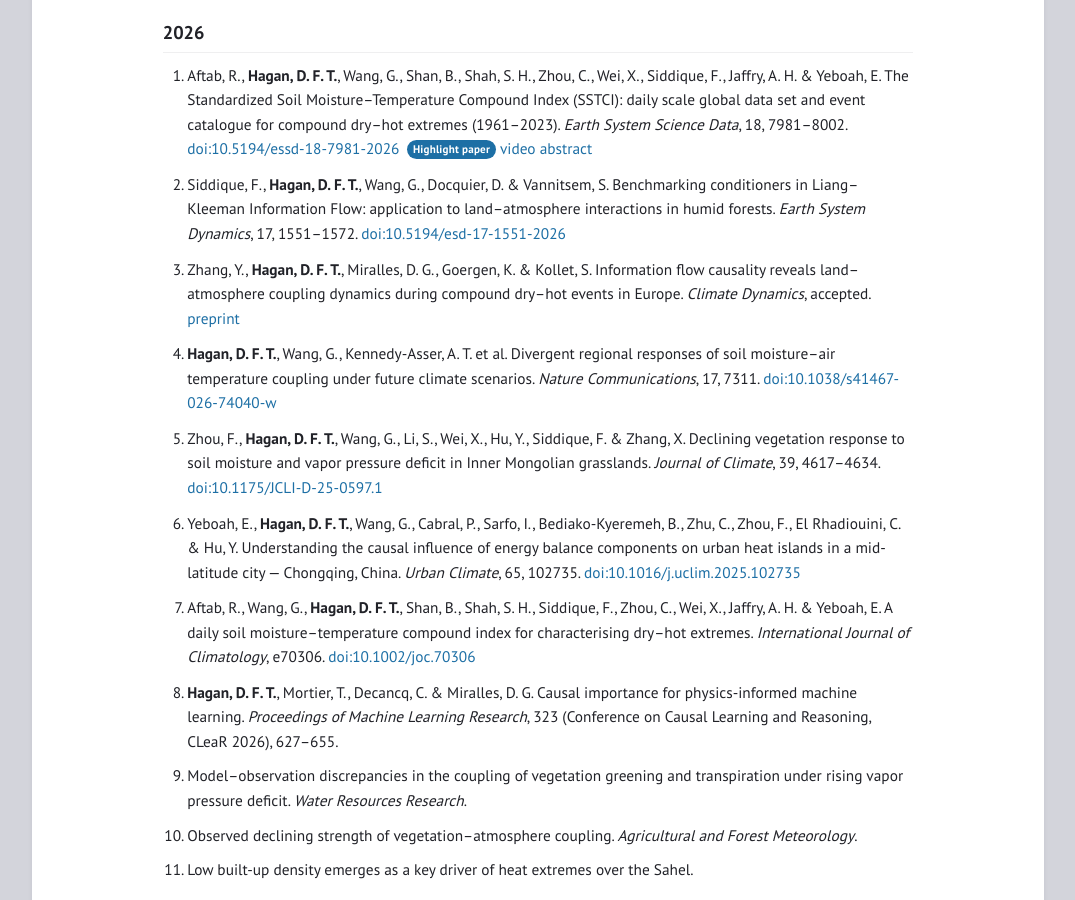
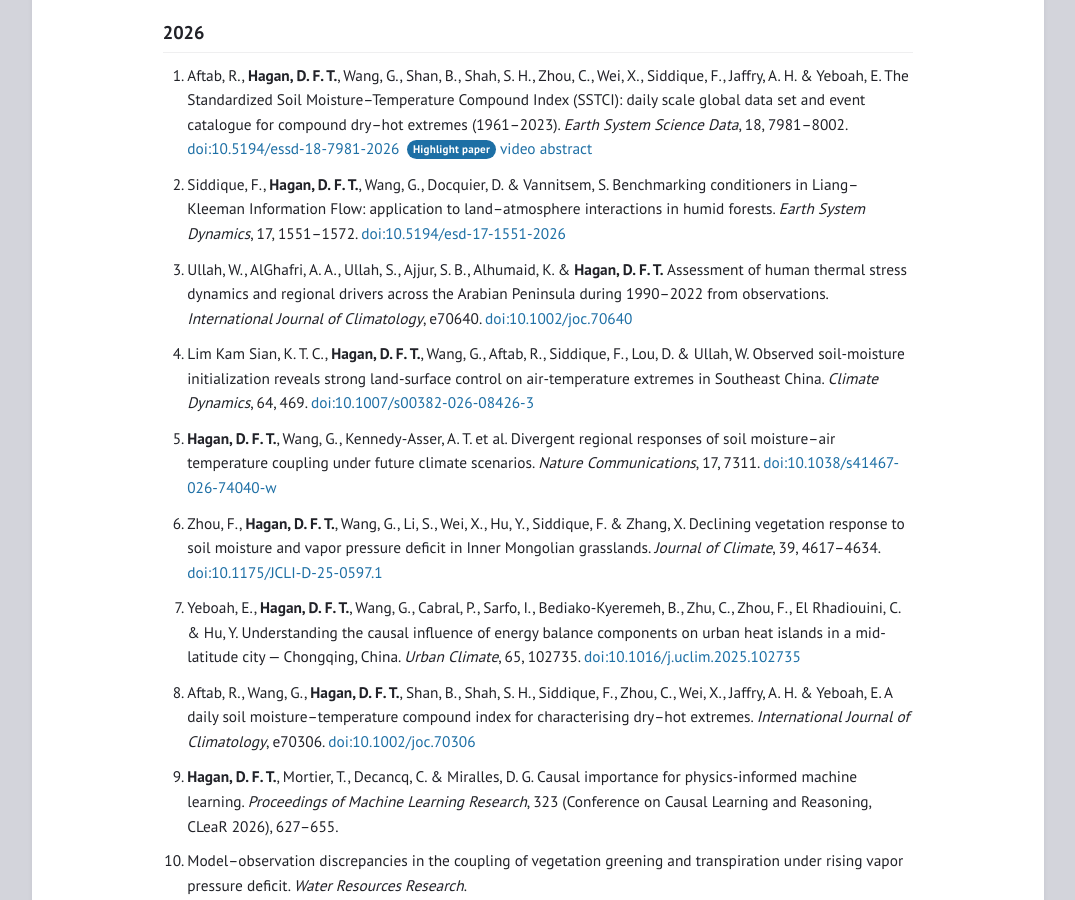
Before and after one commit to Dannyhay/Dannyhay.github.io, a Jekyll site: the page built from publications.md, in a window 1280 px wide and 900 px high, scrolled down 367 px. Shown: the whole window, without its empty margins (102-1177 px from the left). Built offline with Jekyll 4.4.1, drawn with Linux system fonts in a browser that asks for light colours; a style sheet for code colours, icons or effects is not loaded; some of the changed text lies outside the part shown.

Commit message:
Add Climate Dynamics (Lim Kam Sian et al.) and IJOC (Ullah et al.) papers; fix Zhang et al. status
- News, Publications, Research: add Clim. Dyn. 64:469 (soil-moisture
  initialization and SE China heat extremes) and IJOC e70640 (Arabian
  Peninsula human thermal stress, information flow)
- Zhang et al. (European CDHE information flow) is a preprint under review,
  not accepted: moved back to Preprints and relabelled everywhere

Co-Authored-By: Claude Opus 5.5 <noreply@anthropic.com>
Claude-Session: https://claude.ai/code/session_01CJNajmwENLBjSd1vfseR7K

```diff
--- a/news.md
+++ b/news.md
@@ -16,12 +16,16 @@ permalink: /News/
     </div>
   </li>
   <li>
-    <time datetime="2026">2026</time>
-    <p><strong>Information-flow causality in <em>Climate Dynamics</em>.</strong> Yikui Zhang's paper <em>Information flow causality reveals land–atmosphere coupling dynamics during compound dry–hot events in Europe</em> (with Diego Miralles, Klaus Goergen and Stefan Kollet) has been accepted in <em>Climate Dynamics</em>. It uses Liang–Kleeman information flow to trace how land–atmosphere coupling evolves as compound dry–hot events unfold across Europe. <a href="https://www.researchsquare.com/article/rs-9450690/v1">Preprint</a>.</p>
+    <time datetime="2026-10">Oct 2026</time>
+    <p><strong>New paper in <em>Earth System Dynamics</em>.</strong> <em>Benchmarking conditioners in Liang–Kleeman Information Flow: application to land–atmosphere interactions in humid forests</em>, led by Fareeha Siddique with David Docquier and Stéphane Vannitsem, is out (<em>Earth Syst. Dynam.</em> 17, 1551–1572; <a href="https://doi.org/10.5194/esd-17-1551-2026">doi:10.5194/esd-17-1551-2026</a>). We test what happens to causal estimates when mediating and confounding variables are added to the information-flow framework. In synthetic tests the correct causal directions survive even hidden confounding; in the humid forests of south-east China and the Amazon, the soil moisture–leaf area link stays stable, while the soil moisture–productivity and vapour-pressure-deficit links diverge most under compound dry–hot conditions.</p>
   </li>
   <li>
     <time datetime="2026-10">Oct 2026</time>
-    <p><strong>New paper in <em>Earth System Dynamics</em>.</strong> <em>Benchmarking conditioners in Liang–Kleeman Information Flow: application to land–atmosphere interactions in humid forests</em>, led by Fareeha Siddique with David Docquier and Stéphane Vannitsem, is out (<em>Earth Syst. Dynam.</em> 17, 1551–1572; <a href="https://doi.org/10.5194/esd-17-1551-2026">doi:10.5194/esd-17-1551-2026</a>). We test what happens to causal estimates when mediating and confounding variables are added to the information-flow framework. In synthetic tests the correct causal directions survive even hidden confounding; in the humid forests of south-east China and the Amazon, the soil moisture–leaf area link stays stable, while the soil moisture–productivity and vapour-pressure-deficit links diverge most under compound dry–hot conditions.</p>
+    <p><strong>Human heat stress across the Arabian Peninsula in the <em>International Journal of Climatology</em>.</strong> <em>Assessment of human thermal stress dynamics and regional drivers across the Arabian Peninsula during 1990–2022 from observations</em>, led by Waheed Ullah (open access; <a href="https://doi.org/10.1002/joc.70640">doi:10.1002/joc.70640</a>). Using 33 years of observations from 75 stations, we find thermal stress intensifying in every season — fastest in summer, at 0.64 °C per decade — with about five more strong-heat-stress days per decade. Information-flow analysis shows that air temperature is the dominant driver in most regions and seasons, while the roles of wind and radiant temperature differ from region to region, pointing to region-specific adaptation.</p>
+  </li>
+  <li>
+    <time datetime="2026-10">Oct 2026</time>
+    <p><strong>Soil moisture and heat extremes in <em>Climate Dynamics</em>.</strong> <em>Observed soil-moisture initialization reveals strong land-surface control on air-temperature extremes in Southeast China</em>, led by Kenny Lim Kam Sian (<em>Clim. Dyn.</em> 64, 469; <a href="https://doi.org/10.1007/s00382-026-08426-3">doi:10.1007/s00382-026-08426-3</a>). Paired regional-climate experiments for 2000–2018 — one with soil moisture constrained daily by satellite observations, one with only its climatology, under identical circulation — isolate what soil moisture alone does to heat. Southeast China emerges as a coupling hotspot: soil-moisture anomalies raise mean summer temperature by up to about 0.5 °C and add up to three heatwave days a year, acting most strongly in the hottest tail. During the 2013 heatwave, dry soils shifted surface energy from latent to sensible heat, deepening the boundary layer and warming the near-surface air by about 0.2 °C.</p>
   </li>
   <li>
     <time datetime="2026-09">Sep 2026</time>
--- a/publications.md
+++ b/publications.md
@@ -10,7 +10,8 @@ A selection of my publications, grouped by year; my name is shown in bold. I hav
 <ol class="publist">
   <li>Aftab, R., <span class="me">Hagan, D. F. T.</span>, Wang, G., Shan, B., Shah, S. H., Zhou, C., Wei, X., Siddique, F., Jaffry, A. H. &amp; Yeboah, E. The Standardized Soil Moisture–Temperature Compound Index (SSTCI): daily scale global data set and event catalogue for compound dry–hot extremes (1961–2023). <span class="venue">Earth System Science Data</span>, 18, 7981–8002. <a class="doi" href="https://doi.org/10.5194/essd-18-7981-2026">doi:10.5194/essd-18-7981-2026</a> <span class="badge">Highlight paper</span> <a href="https://doi.org/10.5446/74082">video abstract</a></li>
   <li>Siddique, F., <span class="me">Hagan, D. F. T.</span>, Wang, G., Docquier, D. &amp; Vannitsem, S. Benchmarking conditioners in Liang–Kleeman Information Flow: application to land–atmosphere interactions in humid forests. <span class="venue">Earth System Dynamics</span>, 17, 1551–1572. <a class="doi" href="https://doi.org/10.5194/esd-17-1551-2026">doi:10.5194/esd-17-1551-2026</a></li>
-  <li>Zhang, Y., <span class="me">Hagan, D. F. T.</span>, Miralles, D. G., Goergen, K. &amp; Kollet, S. Information flow causality reveals land–atmosphere coupling dynamics during compound dry–hot events in Europe. <span class="venue">Climate Dynamics</span>, accepted. <a href="https://www.researchsquare.com/article/rs-9450690/v1">preprint</a></li>
+  <li>Ullah, W., AlGhafri, A. A., Ullah, S., Ajjur, S. B., Alhumaid, K. &amp; <span class="me">Hagan, D. F. T.</span> Assessment of human thermal stress dynamics and regional drivers across the Arabian Peninsula during 1990–2022 from observations. <span class="venue">International Journal of Climatology</span>, e70640. <a class="doi" href="https://doi.org/10.1002/joc.70640">doi:10.1002/joc.70640</a></li>
+  <li>Lim Kam Sian, K. T. C., <span class="me">Hagan, D. F. T.</span>, Wang, G., Aftab, R., Siddique, F., Lou, D. &amp; Ullah, W. Observed soil-moisture initialization reveals strong land-surface control on air-temperature extremes in Southeast China. <span class="venue">Climate Dynamics</span>, 64, 469. <a class="doi" href="https://doi.org/10.1007/s00382-026-08426-3">doi:10.1007/s00382-026-08426-3</a></li>
   <li><span class="me">Hagan, D. F. T.</span>, Wang, G., Kennedy-Asser, A. T. et al. Divergent regional responses of soil moisture–air temperature coupling under future climate scenarios. <span class="venue">Nature Communications</span>, 17, 7311. <a class="doi" href="https://doi.org/10.1038/s41467-026-74040-w">doi:10.1038/s41467-026-74040-w</a></li>
   <li>Zhou, F., <span class="me">Hagan, D. F. T.</span>, Wang, G., Li, S., Wei, X., Hu, Y., Siddique, F. &amp; Zhang, X. Declining vegetation response to soil moisture and vapor pressure deficit in Inner Mongolian grasslands. <span class="venue">Journal of Climate</span>, 39, 4617–4634. <a class="doi" href="https://doi.org/10.1175/JCLI-D-25-0597.1">doi:10.1175/JCLI-D-25-0597.1</a></li>
   <li>Yeboah, E., <span class="me">Hagan, D. F. T.</span>, Wang, G., Cabral, P., Sarfo, I., Bediako-Kyeremeh, B., Zhu, C., Zhou, F., El Rhadiouini, C. &amp; Hu, Y. Understanding the causal influence of energy balance components on urban heat islands in a mid-latitude city — Chongqing, China. <span class="venue">Urban Climate</span>, 65, 102735. <a class="doi" href="https://doi.org/10.1016/j.uclim.2025.102735">doi:10.1016/j.uclim.2025.102735</a></li>
@@ -99,6 +100,7 @@ A selection of my publications, grouped by year; my name is shown in bold. I hav
 
 <h2 class="pubs-year">Preprints</h2>
 <ol class="publist">
+  <li>Zhang, Y., <span class="me">Hagan, D. F. T.</span>, Miralles, D. G., Goergen, K. &amp; Kollet, S. Information flow causality reveals land–atmosphere coupling dynamics during compound dry–hot events in Europe. Research Square, 2026. <a href="https://doi.org/10.21203/rs.3.rs-9450690/v1">doi:10.21203/rs.3.rs-9450690/v1</a></li>
   <li>Information flow causality reveals climate regime shifts during compound dry–hot events. 2025. <a href="https://www.researchsquare.com/article/rs-7931403/v1">Research Square</a></li>
 </ol>
 
```
Also changed, not shown: research.md (+3 -1 lines).
